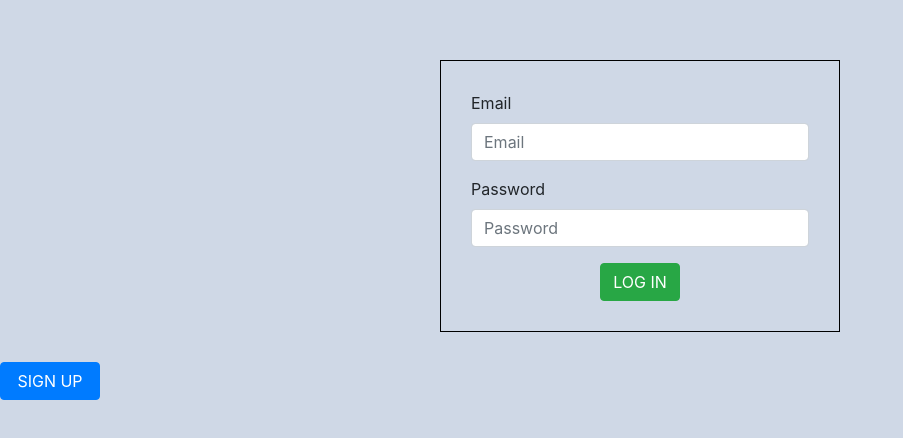
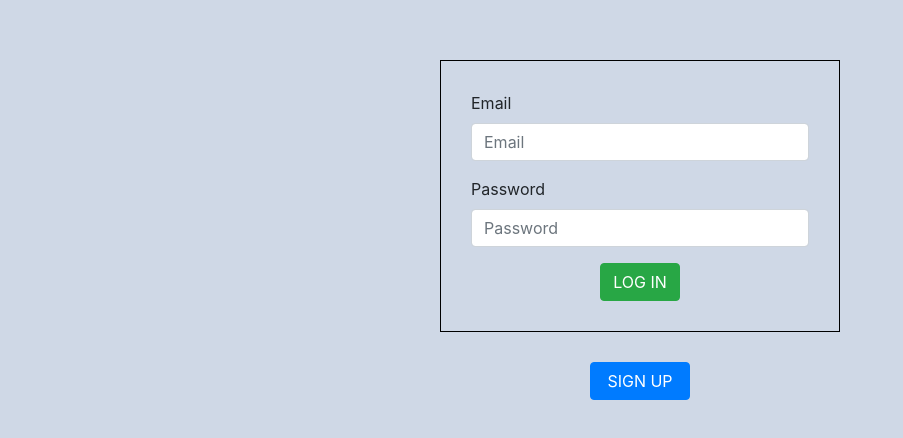
Before and after one commit to spotify-recommendation-engine-3/web, a React (Create React App) app in the folder symphinity/: page / in a window 1280 px wide. Shown: the part 140-578 px from the top of the page, without its empty margins (0-903 px from the left). Built offline with nearby package versions, Linux system fonts and the light colour scheme.

Commit message:
fixed minor issues

```diff
--- a/symphinity/src/components/login/Login.js
+++ b/symphinity/src/components/login/Login.js
@@ -45,7 +45,9 @@ function Login () {
             </LoginContainer>
 
             <Link to="/register">
-                <Button color="primary" style={{margin: "0 auto",marginTop:"30px", width: "100px"}}>SIGN UP</Button>{' '}
+                <ButtonContainer>
+                    <Button color="primary" style={{margin: "0 auto",marginTop:"30px", width: "100px"}}>SIGN UP</Button>{' '}
+                </ButtonContainer>
             </Link>
         </LoginBackground>
     )
```
